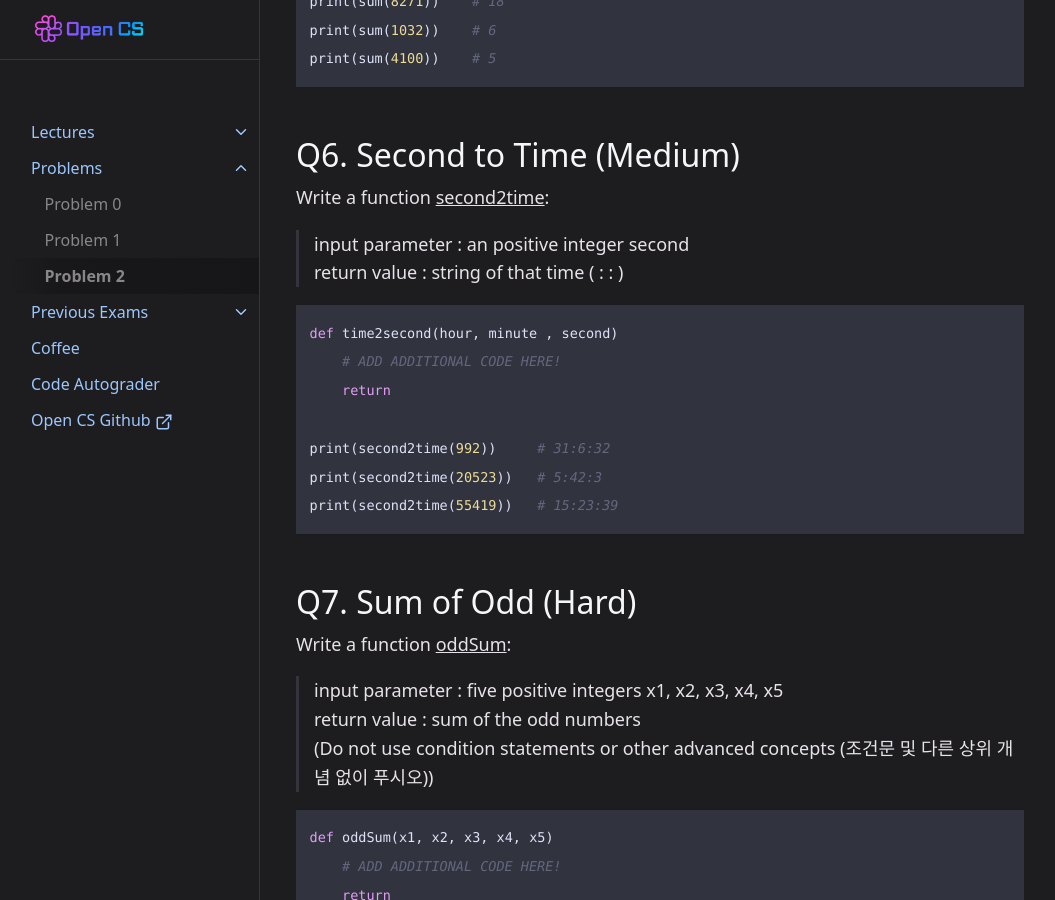
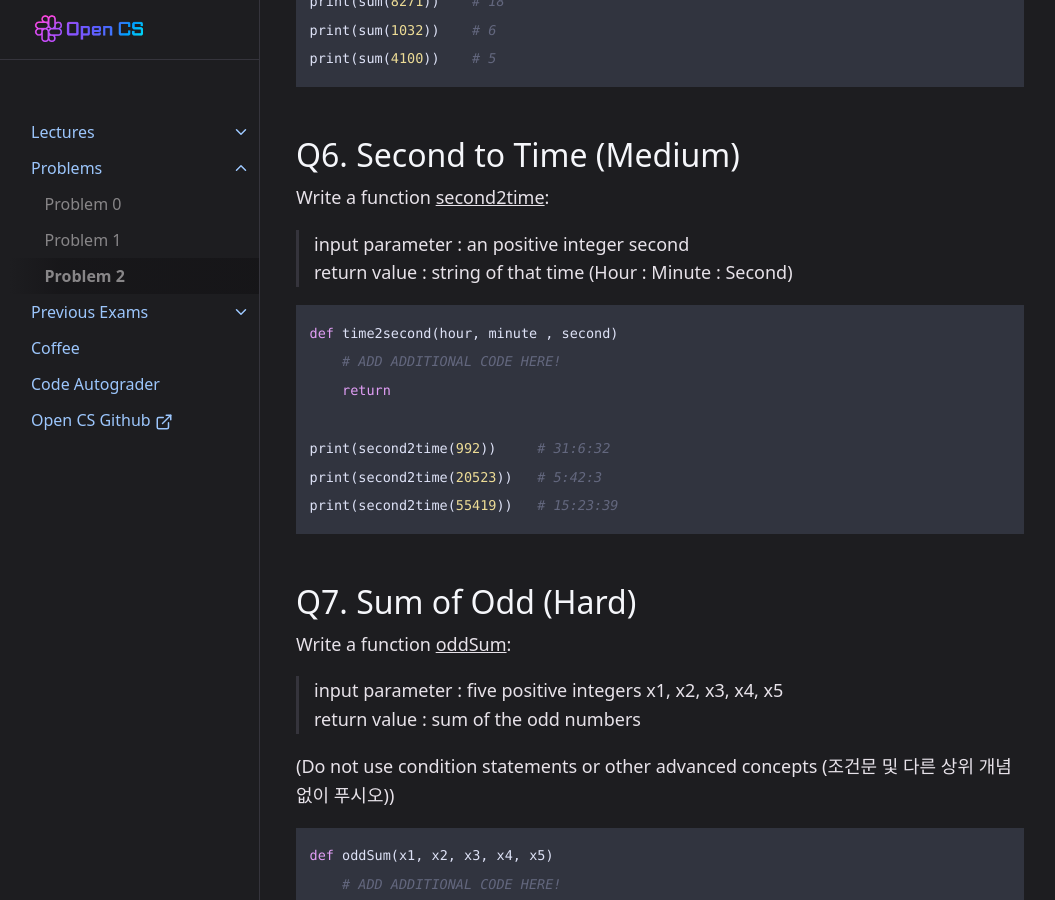
Before and after one commit to OpenCS-ksa/opencs-ksa.github.io, a Jekyll site: the page built from docs/Problems/problem2.md, in a window 1280 px wide and 900 px high, scrolled down 2807 px. Shown: the whole window, without its empty margins (112-1167 px from the left). Built offline with Jekyll 4.4.1, drawn with Linux system fonts in a browser that asks for light colours.

Commit message:
Update problem2.md

````diff
--- a/docs/Problems/problem2.md
+++ b/docs/Problems/problem2.md
@@ -95,7 +95,7 @@ print(sum(4100))    # 5
 ## Q6. Second to Time (Medium)
 Write a function <U>second2time</U>:
 > input parameter : an positive integer second
-> return value : string of that time (<Hour> : <Minute> : <Second>)
+> return value : string of that time (Hour : Minute : Second)
 
 ```python
 def time2second(hour, minute , second)
@@ -111,6 +111,7 @@ print(second2time(55419))   # 15:23:39
 Write a function <U>oddSum</U>:
 > input parameter : five positive integers x1, x2, x3, x4, x5
 > return value : sum of the odd numbers
+
 (Do not use condition statements or other advanced concepts (조건문 및 다른 상위 개념 없이 푸시오))
 
 ```python
@@ -128,6 +129,7 @@ Write a function <U>round</U>:
 > input parameter : an float n and an positive integer k
 > return value : number n rounded to the kth decimal place
 (k번째 자리에서 반올림 된 숫자 n)
+
 (Do not use condition statements or other advanced concepts (조건문 및 다른 상위 개념 없이 푸시오))
 
 ```python
````
